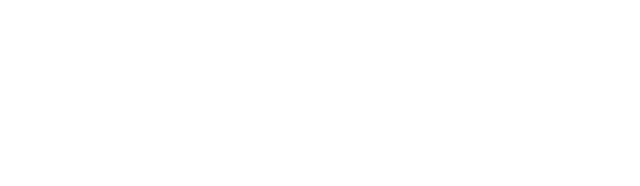
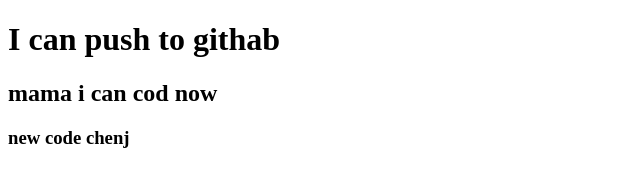
Before and after one commit to Rayhan-rihan/my-girst-ripo, a plain HTML site: page index.html in a window 1280 px wide. Shown: the whole page, without its empty margins (0-640 px from the left). Drawn offline with Linux system fonts and the light colour scheme.

Commit message:
added header

```diff
--- a/index.html
+++ b/index.html
@@ -7,6 +7,8 @@
     <title>my first githab ripo</title>
 </head>
 <body>
-
+    <h1>I can push to githab</h1>
+    <h2>mama i can cod now</h2>
+    <h3>new code chenj</h3>
 </body>
 </html>
```
